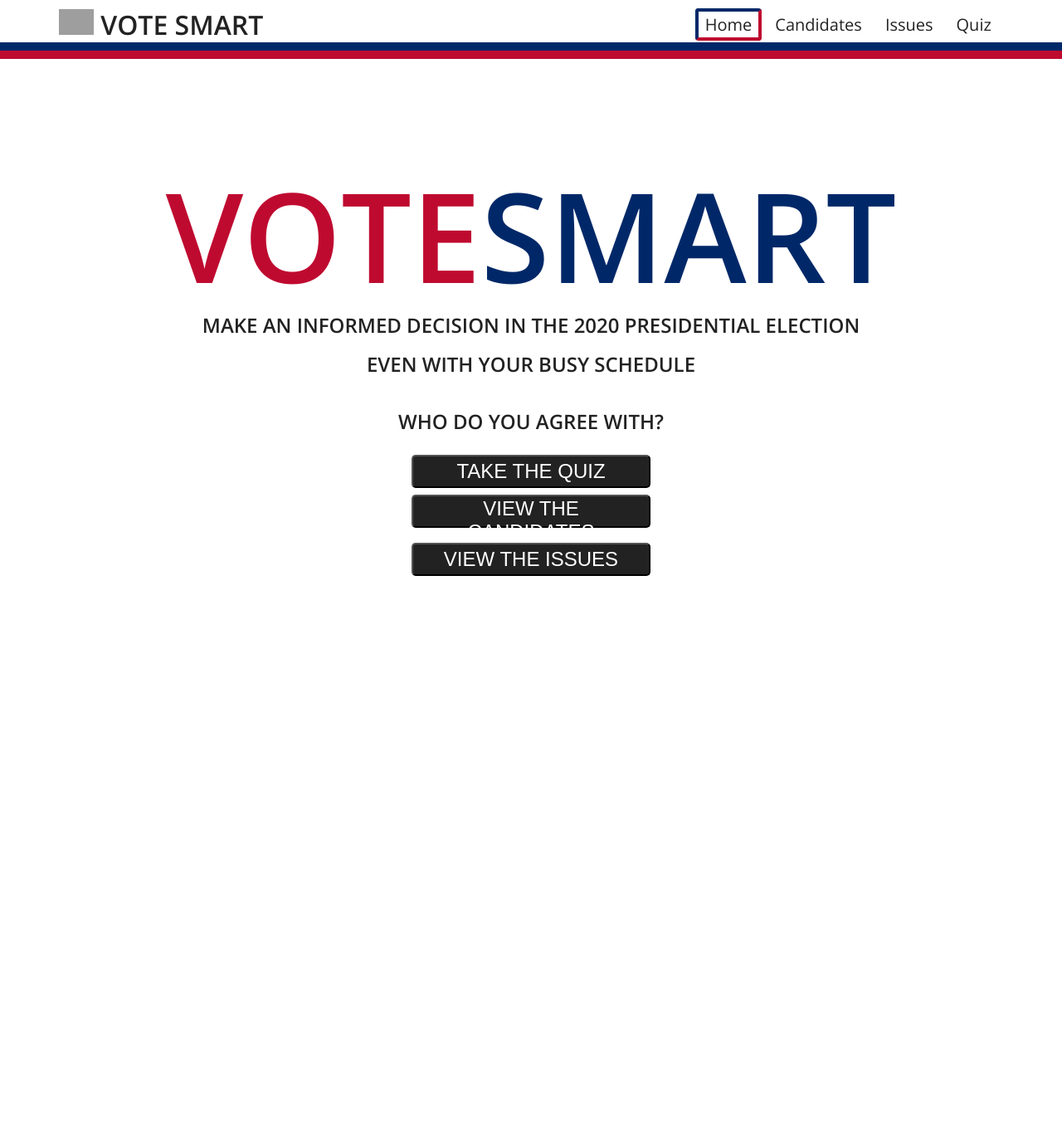
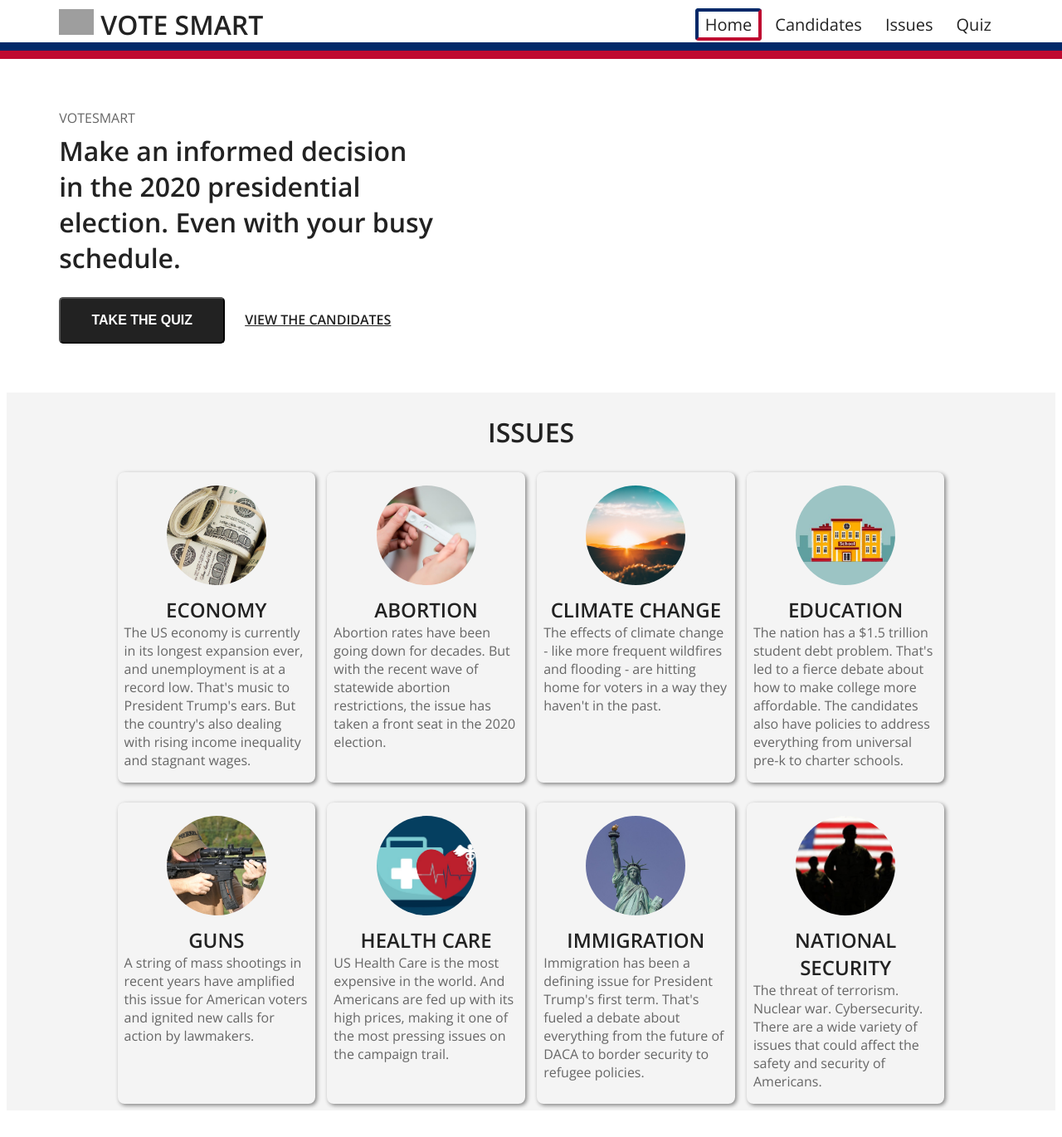
Before and after one commit to jeffting/vote-smart, a Vue app: page /#/ in a window 1280 px wide. Shown: the whole page at 83% size. Before the commit the page ends 800 px from the top, so only its background shows below. Built offline with nearby package versions, Linux system fonts and the light colour scheme; grey boxes are pictures that could not be loaded.

Commit message:
Edited home page

```diff
--- a/src/components/Home.vue
+++ b/src/components/Home.vue
@@ -1,25 +1,82 @@
 <template>
     <div>
+        <div class="home-container">
             <br>
             <br>
-        <br>
-        <br>
-        <br>
-        <div>
+            <!-- <div>
                 <h1 class="vote-text title-text">VOTE</h1>
                 <h1 class="smart-text title-text">SMART</h1>
-        </div>
-        <h3>MAKE AN INFORMED DECISION IN THE 2020 PRESIDENTIAL ELECTION</h3>
+            </div> -->
+
+            <!-- <h3>MAKE AN INFORMED DECISION IN THE 2020 PRESIDENTIAL ELECTION</h3>
             <h3>EVEN WITH YOUR BUSY SCHEDULE</h3>
             <br>
-        <h3>WHO DO YOU AGREE WITH?</h3>
+            <h3>WHO DO YOU AGREE WITH?</h3> -->
+
+            <p class="title">VOTESMART</p>
+
+            <h2 class="tagline">Make an informed decision in the 2020 presidential election. Even with your busy schedule.</h2>
 
             <div>
                 <button @click="routeToQuiz" type="button">TAKE THE QUIZ</button>
-            <br>
+                <p class="link-candidates" @click="routeToCandidates">VIEW THE CANDIDATES</p>
+                <!-- <br>
                 <button @click="routeToCandidates" type="button">VIEW THE CANDIDATES</button>
                 <br>
-            <button @click="routeToIssues" type="button">VIEW THE ISSUES</button>
+                <button @click="routeToIssues" type="button">VIEW THE ISSUES</button> -->
+            </div>
+        </div>
+        <div class="issues-container">
+            <div class="col-flex">
+                <div class="title-flex-item">
+                    <h2>Issues</h2>
+                </div>
+                <div class="row-flex">
+                    <div class="flex-item-row" v-on:click="issueClick('economy')">
+                        <img class="issue-img-container" src="../assets/money.jpg">
+                        <h3 class="issue-title">Economy</h3>
+                        <p class="issue-info">The US economy is currently in its longest expansion ever, and unemployment is at a record low. That's music to President Trump's ears. But the country's also dealing with rising income inequality and stagnant wages.</p>
+                    </div>
+                    <div class="flex-item-row" v-on:click="issueClick('abortion')">
+                        <img class="issue-img-container" src="../assets/pregnancy_test.jpg">
+                        <h3 class="issue-title">Abortion</h3>
+                        <p class="issue-info" >Abortion rates have been going down for decades. But with the recent wave of statewide abortion restrictions, the issue has taken a front seat in the 2020 election.</p>
+                    </div>
+                    <div class="flex-item-row" v-on:click="issueClick('climate')">
+                        <img class="issue-img-container" src="../assets/sun.jpeg">
+                        <h3 class="issue-title">Climate Change</h3>
+                        <p class="issue-info">The effects of climate change - like more frequent wildfires and flooding - are hitting home for voters in a way they haven't in the past.</p>
+                    </div>
+
+                    <div class="flex-item-row" v-on:click="issueClick('education')">
+                        <img class="issue-img-container" src="../assets/school.jpg">
+                        <h3 class="issue-title">Education</h3>
+                        <p class="issue-info">The nation has a $1.5 trillion student debt problem. That's led to a fierce debate about how to make college more affordable. The candidates also have policies to address everything from universal pre-k to charter schools.</p>
+                    </div>
+                </div>
+                <div class="row-flex" style="margin-top: 16px">
+                    <div class="flex-item-row" v-on:click="issueClick('guns')">
+                        <img class="issue-img-container" src="../assets/gun.jpg">
+                        <h3 class="issue-title">Guns</h3>
+                        <p class="issue-info">A string of mass shootings in recent years have amplified this issue for American voters and ignited new calls for action by lawmakers.</p>
+                    </div>
+                    <div class="flex-item-row" v-on:click="issueClick('health')">
+                        <img class="issue-img-container" src="../assets/health.jpg">
+                        <h3 class="issue-title">Health Care</h3>
+                        <p class="issue-info">US Health Care is the most expensive in the world. And Americans are fed up with its high prices, making it one of the most pressing issues on the campaign trail.</p>
+                    </div>
+                    <div class="flex-item-row" v-on:click="issueClick('immigration')">
+                        <img class="issue-img-container" src="../assets/statue.jpg">
+                        <h3 class="issue-title">Immigration</h3>
+                        <p class="issue-info">Immigration has been a defining issue for President Trump's first term. That's fueled a debate about everything from the future of DACA to border security to refugee policies.</p>
+                    </div>
+                    <div class="flex-item-row" v-on:click="issueClick('security')">
+                        <img class="issue-img-container" src="../assets/security.jpg">
+                        <h3 class="issue-title">National Security</h3>
+                        <p class="issue-info">The threat of terrorism. Nuclear war. Cybersecurity. There are a wide variety of issues that could affect the safety and security of Americans.</p>
+                    </div>
+                </div>
+            </div>
         </div>
     </div>
 </template>
@@ -50,27 +107,97 @@ export default {
 
 <style scoped>
 
-.vote-text {
+/* .vote-text {
     color: #BF0A30;
 }
 .smart-text {
     color: #002868;
 }
+*/
+.home-container {
+    margin-left: 5%;
+    margin-right: 5%;
+    text-align: left;
+    margin-bottom: 4%;
+}
+.title {
+    text-align: left;
+    margin-bottom: -20px;
+}
+.tagline {
+    text-transform: None;
+    width: 40%;
+}
+.link-candidates {
+    text-decoration: underline;
+    display:inline;
+    color:  #222222;
+    font-weight: 600;
+    margin-left: 24px;
+}
+.link-candidates:hover {
+    cursor: pointer;
+}
 .title-text {
     font-size: 150px;
     display:inline;
+}
+.issues-container {
+    background-color: #F4F4F4
+}
+.col-flex {
+    display: flex;
+    flex-direction: column;
+    margin-left: 10%;
+    margin-right: 10%;
+    /* height: 70vh; */
+    margin-bottom: 32px;
+
+
+}
+.row-flex {
+    display: flex;
+    flex-direction: row;
+    justify-content: space-around;
+    flex-grow: 2;
+}
+.title-flex-item {
+    flex-grow: .6;
+}
+.flex-item-row {
+    width: 22%;
+    margin-bottom: 8px;
+    padding: 16px 8px 16px 8px;
+    border-radius: 8px;
+    -webkit-box-shadow: 2px 2px 5px 0px rgba(133,133,133,1);
+    -moz-box-shadow: 2px 2px 5px 0px rgba(133,133,133,1);
+    box-shadow: 2px 2px 5px 0px rgba(133,133,133,1);
+}
+.flex-item-row:hover {
+    cursor: pointer;
+}
+.issue-title {
+    margin-top: 8px;
+    margin-bottom: 0px;
+}
+.issue-info {
+    margin: 0px;
+    text-align: left;
+    text-justify: inter-word;
 }
 button {
     background-color: #222222;
     color: white;
     border-radius: 5px;
-    font-size: 24px;
-    width: 288px;
-    height: 40px;
+    font-size: 16px;
+    width: 200px;
+    height: 56px;
     margin-bottom: 8px;
+    font-weight: 600;
 }
-h3 {
-    margin-top: -10px;
+button:hover {
+    cursor: pointer;
 }
 
+
 </style>
```
Also changed, not shown: src/assets/pregnancy_test.jpg (added). Lines whose indentation alone changed are shown as unchanged.
